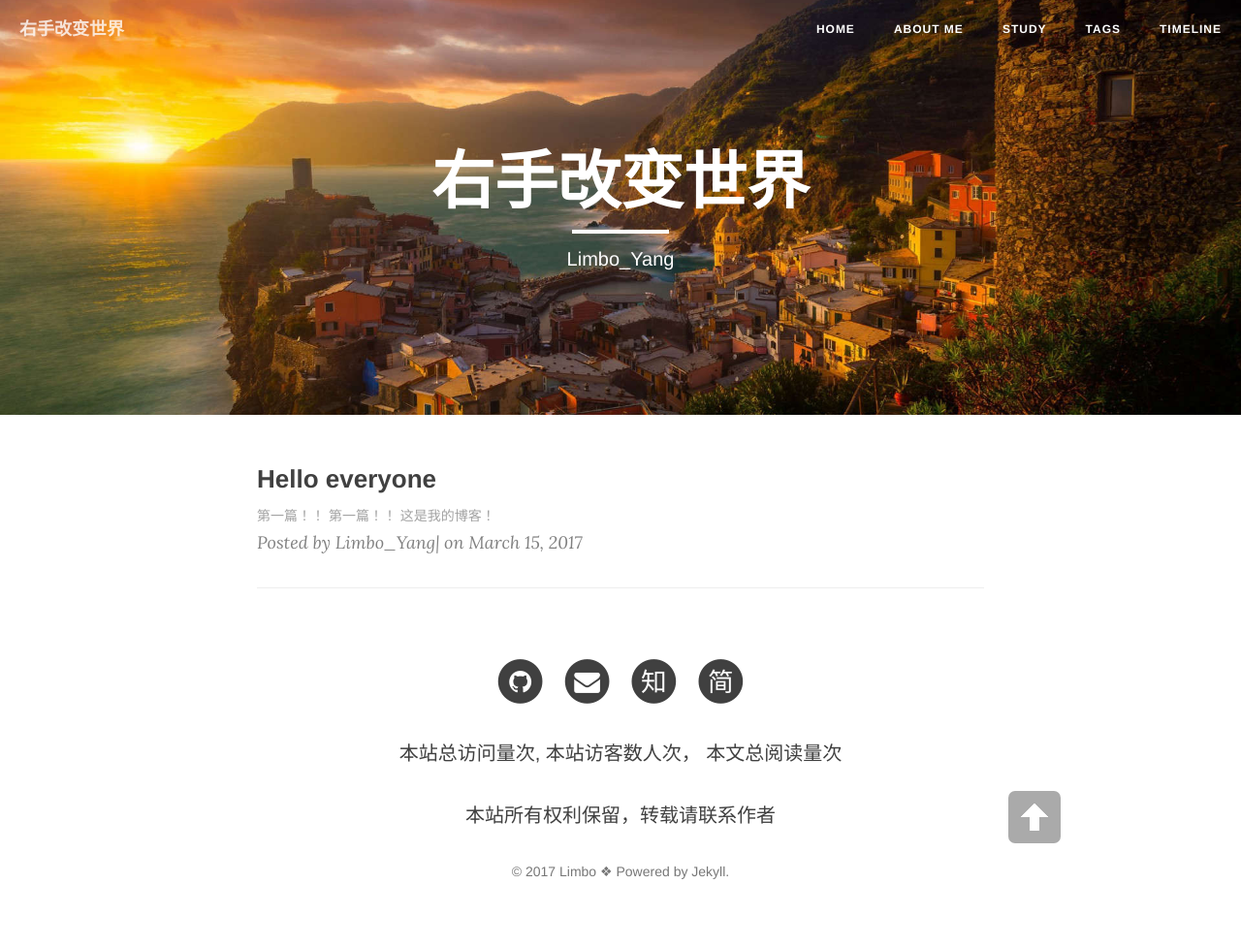
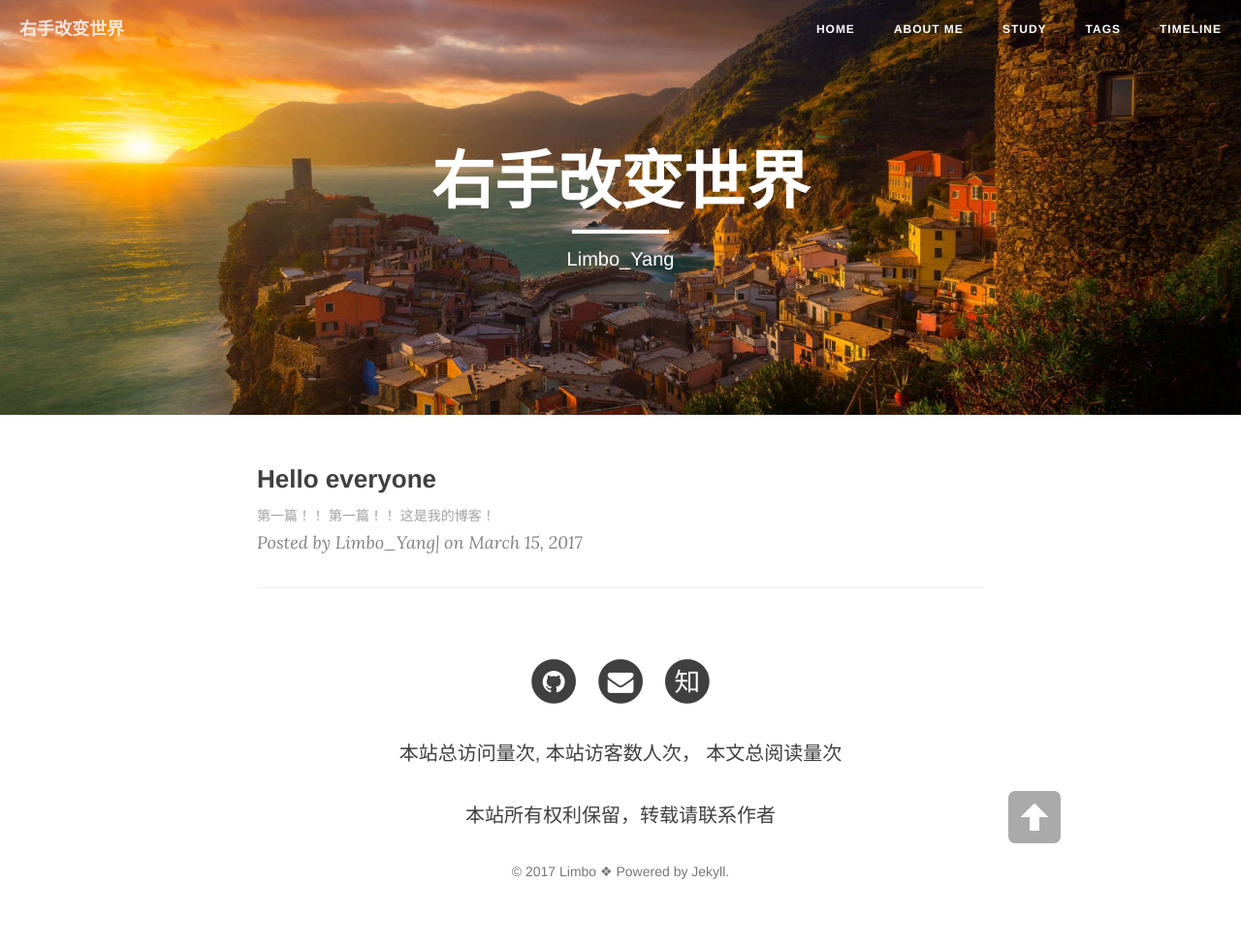
Before and after one commit to Skylar95/Skylar95, a Jekyll site: the page built from index.html, in a window 1280 px wide. Shown: the whole page at 97% size. Built offline with Jekyll 4.4.1, drawn with Linux system fonts in a browser that asks for light colours; nearby versions of some CDN libraries; the list of posts is cut into pages by our own code; comment, search, counter and statistics services are not loaded.

Commit message:
Update footer.html

```diff
--- a/_includes/footer.html
+++ b/_includes/footer.html
@@ -37,7 +37,7 @@
 
                     {% if site.email %}
                     <li>
-                      <a  href="mailto:charlewander@gmail.com" title=GMail>
+                      <a  href="mailto:limbo0000@gmail.com" title=GMail>
                         <span class="fa-stack fa-lg">
                             <i class="fa fa-circle fa-stack-2x"></i>
                             <i class="fa fa-envelope fa-stack-1x fa-inverse"></i>
@@ -58,16 +58,6 @@
                     </li>
                     {% endif %}
 
-                    {% if site.jianshu_username %}
-                    <li>
-                        <a target="_blank" href="http://www.jianshu.com/u/{{ site.jianshu_username }}" title="简书">
-                            <span class="fa-stack fa-lg">
-                                <i class="fa fa-circle fa-stack-2x"></i>
-                                <i class="fa f fa-stack-1x fa-inverse">简</i>
-                            </span>
-                        </a>
-                    </li>
-                    {% endif %}
 
 
                 </ul>
```
